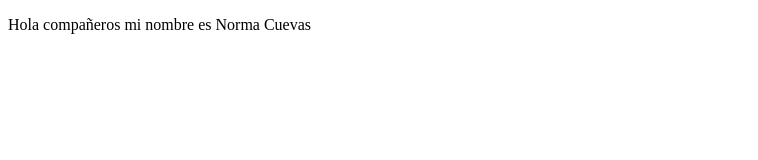
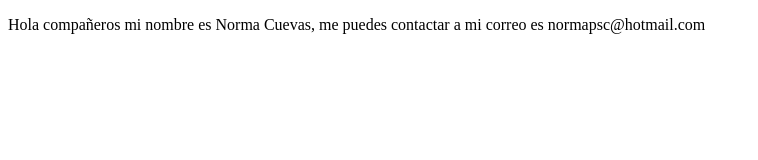
Before and after one commit to Normacat/proyectoDemoCursoPrework, a plain HTML site: page index.html in a window 1280 px wide. Shown: the whole page, without its empty margins (0-758 px from the left). Drawn offline with Linux system fonts and the light colour scheme.

Commit message:
cambios agregamos correo personal

```diff
--- a/index.html
+++ b/index.html
@@ -8,7 +8,7 @@
 </head>
 <body>
     <p>
-        Hola compañeros mi nombre es Norma Cuevas
+        Hola compañeros mi nombre es Norma Cuevas, me puedes contactar a mi correo es normapsc@hotmail.com
     </p>
 </body>
 </html>
```
